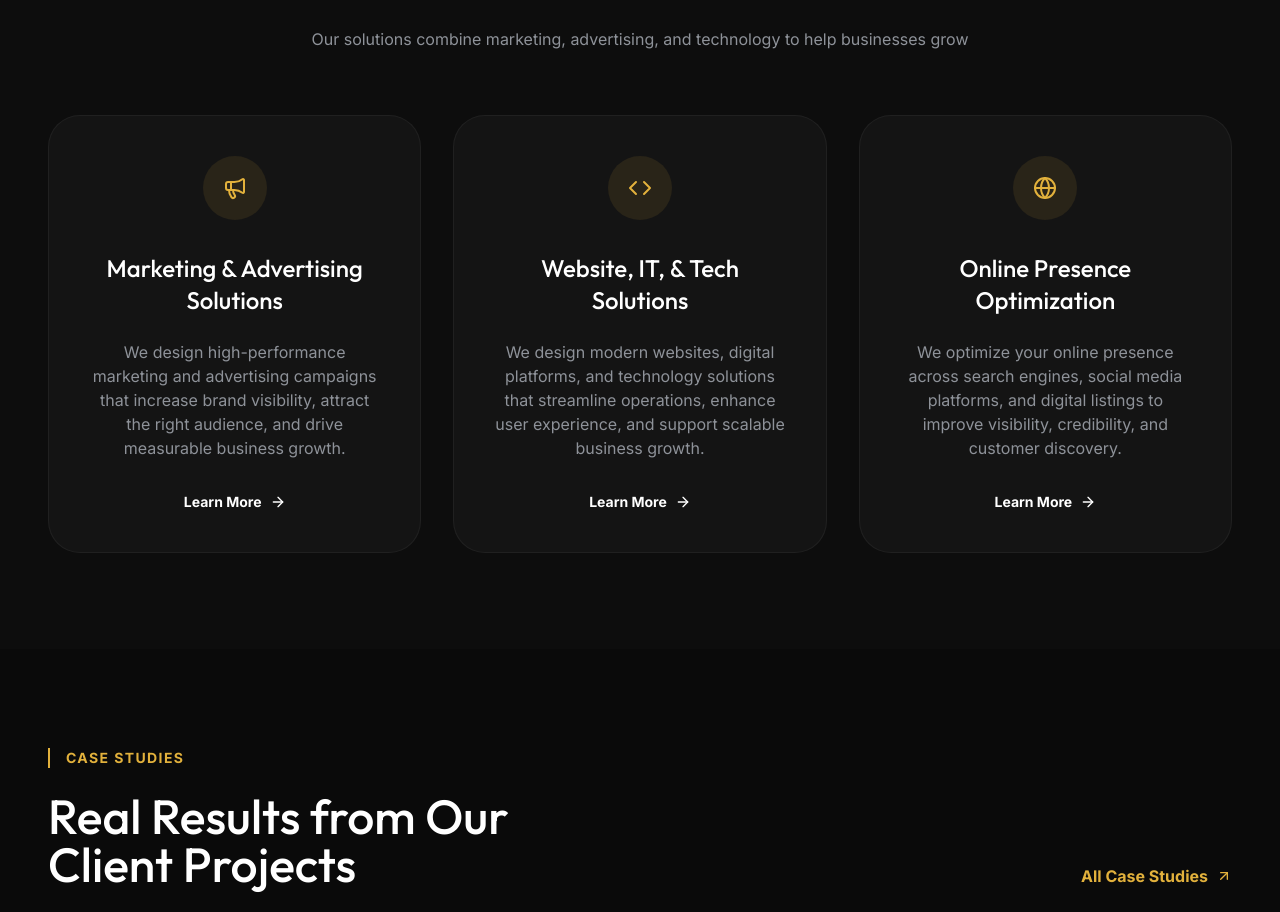
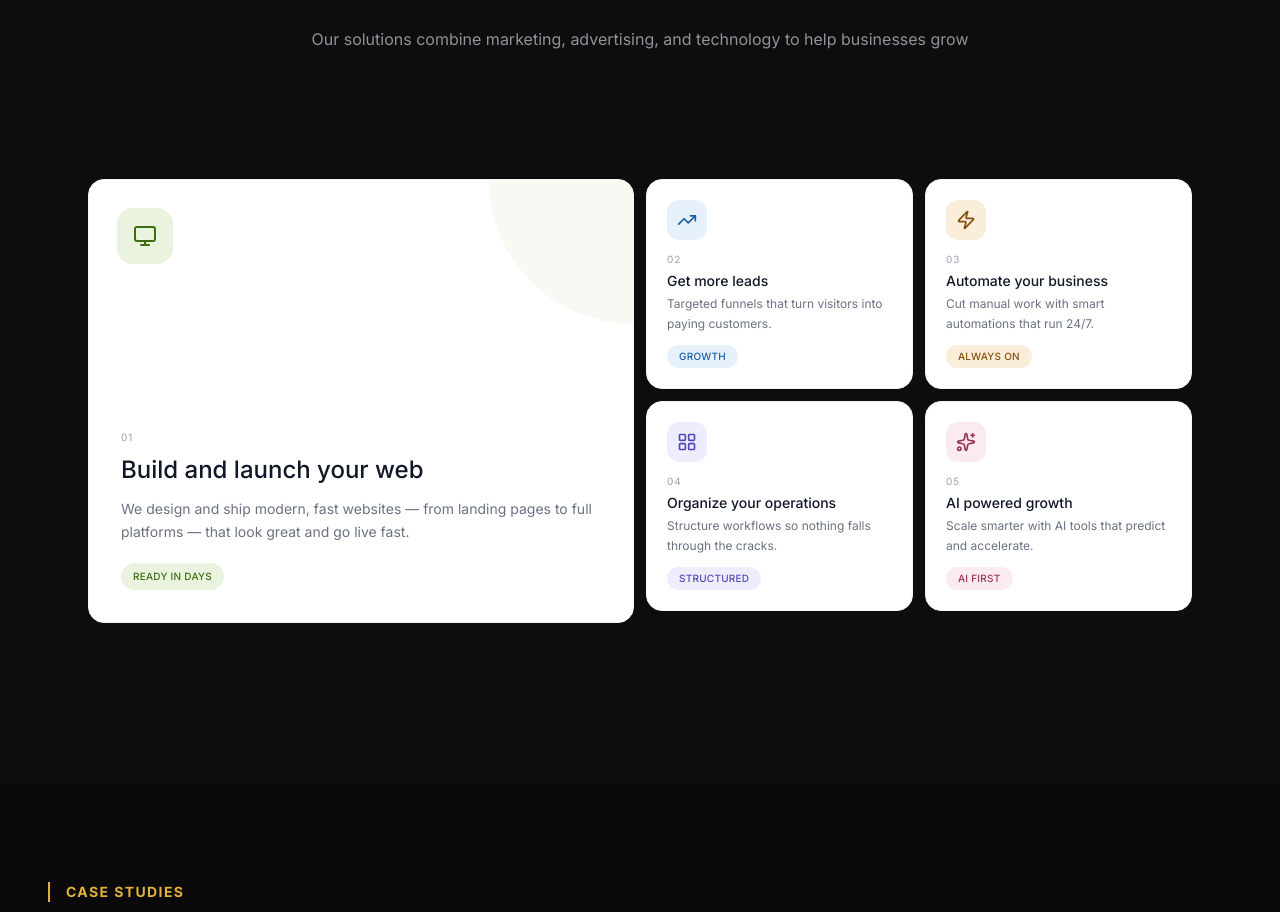
Before and after one commit to Ifeoluwa00dev/Stratnova, a React (Vite) app: page / in a window 1280 px wide. Shown: the part 2256-3168 px from the top of the page. Built offline with nearby package versions, Linux system fonts and the light colour scheme.

Commit message:
added services layout

```diff
--- /dev/null
+++ b/src/components/sections/ServicesSection.tsx
@@ -0,0 +1,145 @@
+import {
+  Monitor,
+  TrendingUp,
+  Zap,
+  LayoutGrid,
+  Sparkles,
+} from "lucide-react";
+
+const services = [
+  {
+    number: "01",
+    icon: <Monitor className="w-6 h-6" style={{ color: "#3B6D11" }} />,
+    title: "Build and launch your web",
+    desc: "We design and ship modern, fast websites — from landing pages to full platforms — that look great and go live fast.",
+    tag: "Ready in days",
+    iconBg: "#EAF3DE",
+    tagBg: "#EAF3DE",
+    tagColor: "#3B6D11",
+    accentBg: "#EAF3DE",
+    big: true,
+  },
+  {
+    number: "02",
+    icon: <TrendingUp className="w-5 h-5" style={{ color: "#185FA5" }} />,
+    title: "Get more leads",
+    desc: "Targeted funnels that turn visitors into paying customers.",
+    tag: "Growth",
+    iconBg: "#E6F1FB",
+    tagBg: "#E6F1FB",
+    tagColor: "#185FA5",
+  },
+  {
+    number: "03",
+    icon: <Zap className="w-5 h-5" style={{ color: "#854F0B" }} />,
+    title: "Automate your business",
+    desc: "Cut manual work with smart automations that run 24/7.",
+    tag: "Always on",
+    iconBg: "#FAEEDA",
+    tagBg: "#FAEEDA",
+    tagColor: "#854F0B",
+  },
+  {
+    number: "04",
+    icon: <LayoutGrid className="w-5 h-5" style={{ color: "#534AB7" }} />,
+    title: "Organize your operations",
+    desc: "Structure workflows so nothing falls through the cracks.",
+    tag: "Structured",
+    iconBg: "#EEEDFE",
+    tagBg: "#EEEDFE",
+    tagColor: "#534AB7",
+  },
+  {
+    number: "05",
+    icon: <Sparkles className="w-5 h-5" style={{ color: "#993556" }} />,
+    title: "AI powered growth",
+    desc: "Scale smarter with AI tools that predict and accelerate.",
+    tag: "AI first",
+    iconBg: "#FBEAF0",
+    tagBg: "#FBEAF0",
+    tagColor: "#993556",
+  },
+];
+
+function SmallServiceCard({ service }: { service: (typeof services)[number] }) {
+  return (
+    <div className="border border-gray-100 rounded-2xl p-5 flex flex-col gap-3 bg-white h-full">
+      <div
+        className="w-10 h-10 rounded-xl flex items-center justify-center flex-shrink-0"
+        style={{ background: service.iconBg }}
+      >
+        {service.icon}
+      </div>
+      <div className="flex flex-col gap-1 flex-1">
+        <p className="text-[10px] tracking-widest uppercase text-gray-400">
+          {service.number}
+        </p>
+        <h3 className="text-sm font-medium text-gray-900 leading-snug">
+          {service.title}
+        </h3>
+        <p className="text-xs text-gray-500 leading-relaxed">{service.desc}</p>
+      </div>
+      <span
+        className="text-[10px] font-medium tracking-wide uppercase px-3 py-1 rounded-full w-fit mt-auto"
+        style={{ background: service.tagBg, color: service.tagColor }}
+      >
+        {service.tag}
+      </span>
+    </div>
+  );
+}
+
+export default function ServicesSection() {
+  const big = services[0];
+  const small = services.slice(1);
+
+  return (
+    <section className="py-16 px-6 max-w-6xl mx-auto">
+      <div className="grid grid-cols-1 md:grid-cols-2 gap-3">
+        {/* Big card — left, spans 2 rows */}
+        <div
+          className="row-span-2 border border-gray-100 rounded-2xl p-8 flex flex-col justify-end bg-white relative overflow-hidden min-h-[260px] md:min-h-[320px]"
+          style={{ minHeight: "320px" }}
+        >
+          {/* Decorative accent */}
+          <div
+            className="absolute top-0 right-0 w-36 h-36 rounded-bl-full opacity-40"
+            style={{ background: big.accentBg }}
+          />
+
+          {/* Icon */}
+          <div
+            className="absolute top-7 left-7 w-14 h-14 rounded-2xl flex items-center justify-center"
+            style={{ background: big.iconBg }}
+          >
+            {big.icon}
+          </div>
+
+          {/* Content */}
+          <p className="text-[10px] tracking-widest uppercase text-gray-400 mb-2">
+            {big.number}
+          </p>
+          <h3 className="text-2xl font-medium text-gray-900 leading-snug mb-3">
+            {big.title}
+          </h3>
+          <p className="text-sm text-gray-500 leading-relaxed mb-5">
+            {big.desc}
+          </p>
+          <span
+            className="text-[10px] font-medium tracking-wide uppercase px-3 py-1.5 rounded-full w-fit"
+            style={{ background: big.tagBg, color: big.tagColor }}
+          >
+            {big.tag}
+          </span>
+        </div>
+
+        {/* 4 small cards — right side, 2x2 grid */}
+        <div className="grid grid-cols-2 gap-3">
+          {small.map((s) => (
+            <SmallServiceCard key={s.number} service={s} />
+          ))}
+        </div>
+      </div>
+    </section>
+  );
+}
--- a/src/pages/Home.tsx
+++ b/src/pages/Home.tsx
@@ -1,10 +1,15 @@
 import React, { useState } from "react";
 import { motion } from "motion/react";
-import { ArrowUpRight, Phone, MessageSquare, Search, BarChart3, Globe, Code, PenTool, Hash, Megaphone, Smartphone, Star, ChevronDown, Plus, Minus, ArrowRight } from "lucide-react";
+import { ArrowUpRight, Phone, MessageSquare, Search, BarChart3, Globe, Code, PenTool, Hash, Megaphone, Smartphone, Star, ChevronDown, Plus, Minus, ArrowRight, LayoutDashboard, TrendingUp, Zap, LayoutGrid, Lightbulb, } from "lucide-react";
 import { Link } from "react-router-dom";
 import CTASection from "../components/sections/CTASection";
 import ImageAutoScroller from "../components/sections/ImageAutoScroller";
 import Logoscroller from "../components/sections/Logoscroller";
+import ServicesSection from "../components/sections/ServicesSection"
+
+
+
+
 
 export default function Home() {
   return (
@@ -112,23 +117,12 @@ export default function Home() {
             </p>
           </div>
 
-          <div className="grid md:grid-cols-3 gap-8">
-            <ServiceCard
-              icon={<Megaphone className="w-6 h-6" />}
-              title="Marketing & Advertising Solutions"
-              desc="We design high-performance marketing and advertising campaigns that increase brand visibility, attract the right audience, and drive measurable business growth."
-            />
-            <ServiceCard
-              icon={<Code className="w-6 h-6" />}
-              title="Website, IT, & Tech Solutions"
-              desc="We design modern websites, digital platforms, and technology solutions that streamline operations, enhance user experience, and support scalable business growth."
-            />
-            <ServiceCard
-              icon={<Globe className="w-6 h-6" />}
-              title="Online Presence Optimization"
-              desc="We optimize your online presence across search engines, social media platforms, and digital listings to improve visibility, credibility, and customer discovery."
-            />
-          </div>
+
+          <ServicesSection/>
+
+
+
+
         </div>
       </section>
 
```
